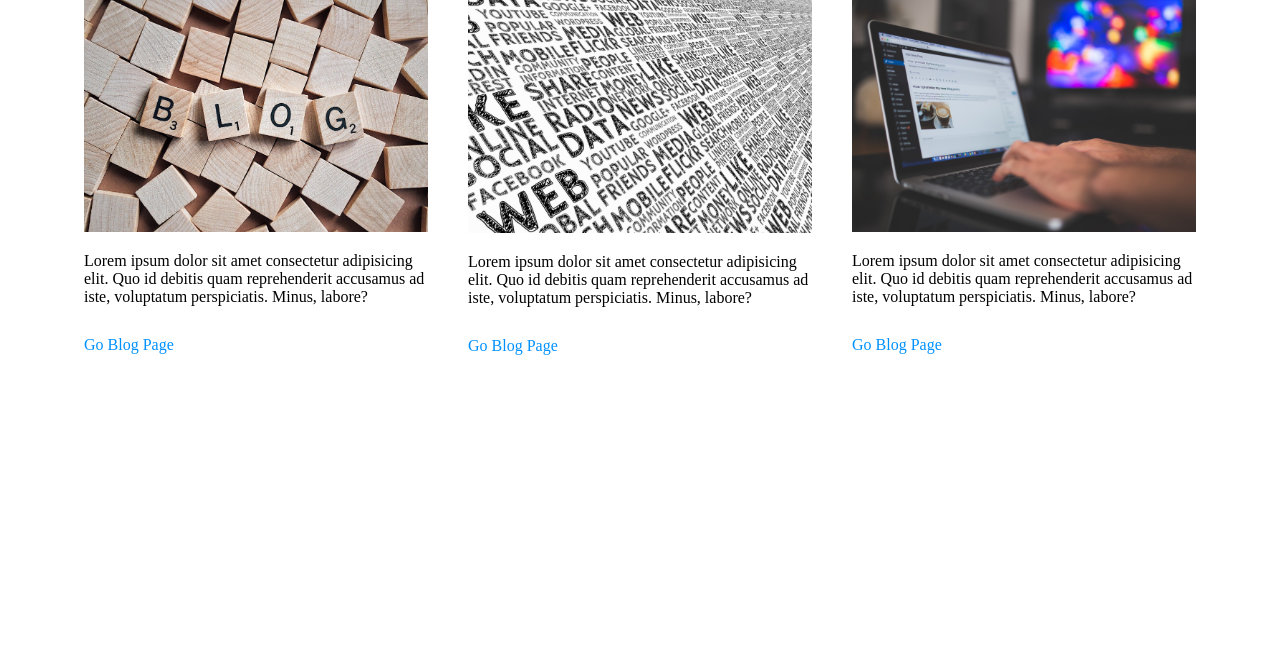
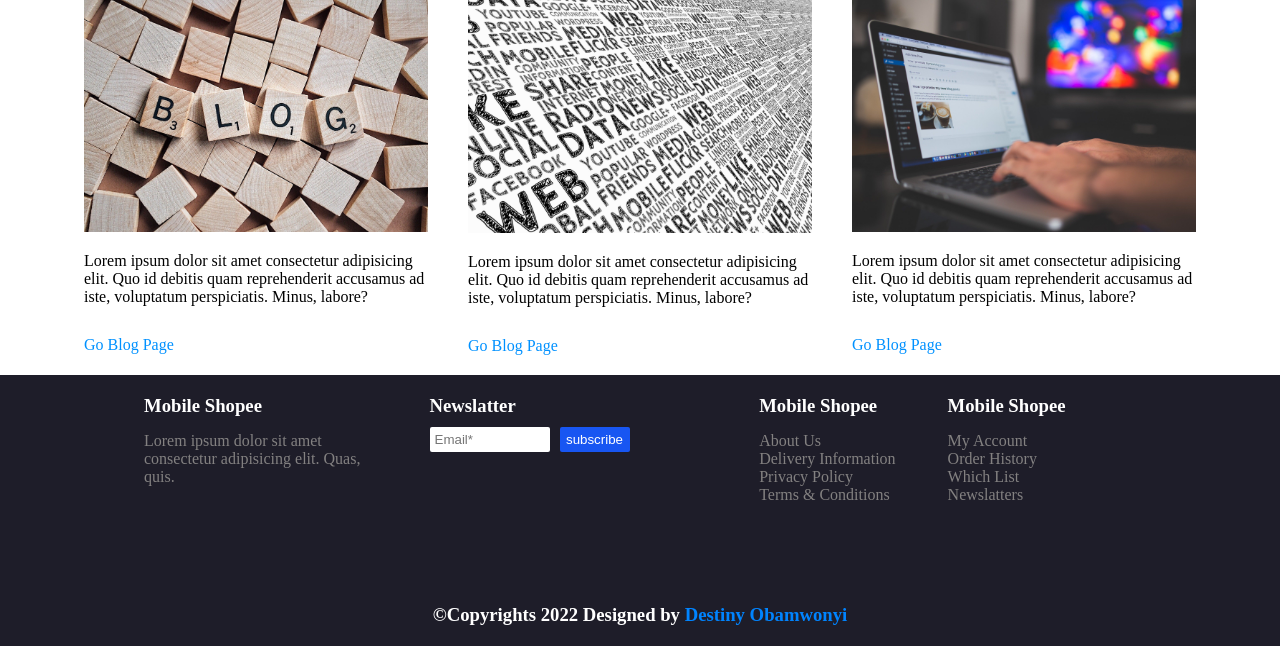
Before and after one commit to obamwonyi/e-commerce, a PHP site: page / in a window 1280 px wide. Shown: the part 2178-2824 px from the top of the page. Before the commit the page ends 2533 px from the top, so only its background shows below. Run offline with PHP 8.4, Linux system fonts and the light colour scheme.

Commit message:
added footer to the landing page

```diff
--- a/css/landing_page.css
+++ b/css/landing_page.css
@@ -310,3 +310,112 @@
     font-weight:lighter;
 
 }
+
+
+
+
+
+/*--------------------this is the footer section styling ---------------------------*/
+
+.footer
+{
+    width:100vw;
+    background-color:rgb(30, 29, 41);
+    padding:20px;
+}
+
+.footer_div
+{
+    width: 80%;
+    margin:auto;
+    display: flex;
+}
+
+.footer_div_section_one
+{
+    width:25%;
+    color: white;
+    margin-right: 50px;
+}
+
+
+.footer_div_section_three
+{
+    width:20%;
+    color: white;
+}
+
+.footer_div_section_two
+{
+    width:35%;
+    color: white;
+    display: flex;
+    flex-direction: column;
+}
+
+.sub_input
+{
+    width:120px;
+    height:25px;
+    padding:2px;
+    padding-left: 5px;
+    border:0;
+    border-radius: 2px;
+    margin-right: 10px;
+}
+
+.subscribe_button
+{
+    width: 70px;
+    padding: 2px;
+    height:25px;
+    background-color: rgb(24, 86, 242);
+    border:0;
+    border-radius: 2px;
+    color:white;
+}
+
+.subscribe_form
+{
+    margin-top: 10px;
+    display: flex;
+}
+
+.footer_header
+{
+    margin-bottom: 15px;
+}
+
+.footer_p
+{
+    color: rgb(131, 129, 129);
+    font-weight: 10px;
+}
+
+.footer_ul
+{
+    display: flex;
+    flex-direction: column;
+    text-decoration: none;
+    list-style:none;
+}
+
+.footer_ul > li > a
+{
+    color: rgb(131, 129, 129);
+    text-decoration: none;
+}
+
+
+.copy_write
+{
+    display: flex;
+    color: white;
+    justify-content:center;
+    margin-top: 100px;
+}
+
+.name
+{
+    color: rgb(0, 132, 255);
+}
--- a/index.html
+++ b/index.html
@@ -675,6 +675,58 @@
       </div>
     </section>
 
+
+    <footer class="footer">
+      <div class="footer_div">
+        <div class="footer_div_section_one">
+          <h3 class="footer_header">Mobile Shopee</h3>
+          <p class="footer_p">Lorem ipsum dolor sit amet consectetur adipisicing elit. Quas, quis.</p>
+        </div>
+
+
+        <div class="footer_div_section_two">
+          <h3>Newslatter</h3>
+          <form action="" class="subscribe_form">
+            <input type="email" name="email" id="" class="sub_input" placeholder="Email*">
+            <button class="subscribe_button">subscribe</button>
+          </form>
+        </div>
+
+
+
+        <div class="footer_div_section_three">
+          <h3 class="footer_header">Mobile Shopee</h3>
+          <ul class="footer_ul">
+            <li><a href="">About Us</a></li>
+            <li><a href="">Delivery Information</a></li>
+            <li><a href="">Privacy Policy</a></li>
+            <li><a href="">Terms & Conditions</a></li>
+          </ul>
+        </div>
+
+        <div class="footer_div_section_three">
+          <h3 class="footer_header">Mobile Shopee</h3>
+          <ul class="footer_ul">
+            <li><a href="">My Account</a></li>
+            <li><a href="">Order History</a></li>
+            <li><a href="">Which List</a></li>
+            <li><a href="">Newslatters</a></li>
+          </ul>
+        </div>
+
+      </div>
+
+
+
+
+
+      <div class="copy_write">
+        <h3>&#169;Copyrights 2022 Designed by <span class="name">Destiny Obamwonyi</span></h3>
+      </div>
+    </footer>
+
+
+
     <script src="./js/app.js"></script>
   </body>
 </html>
```
